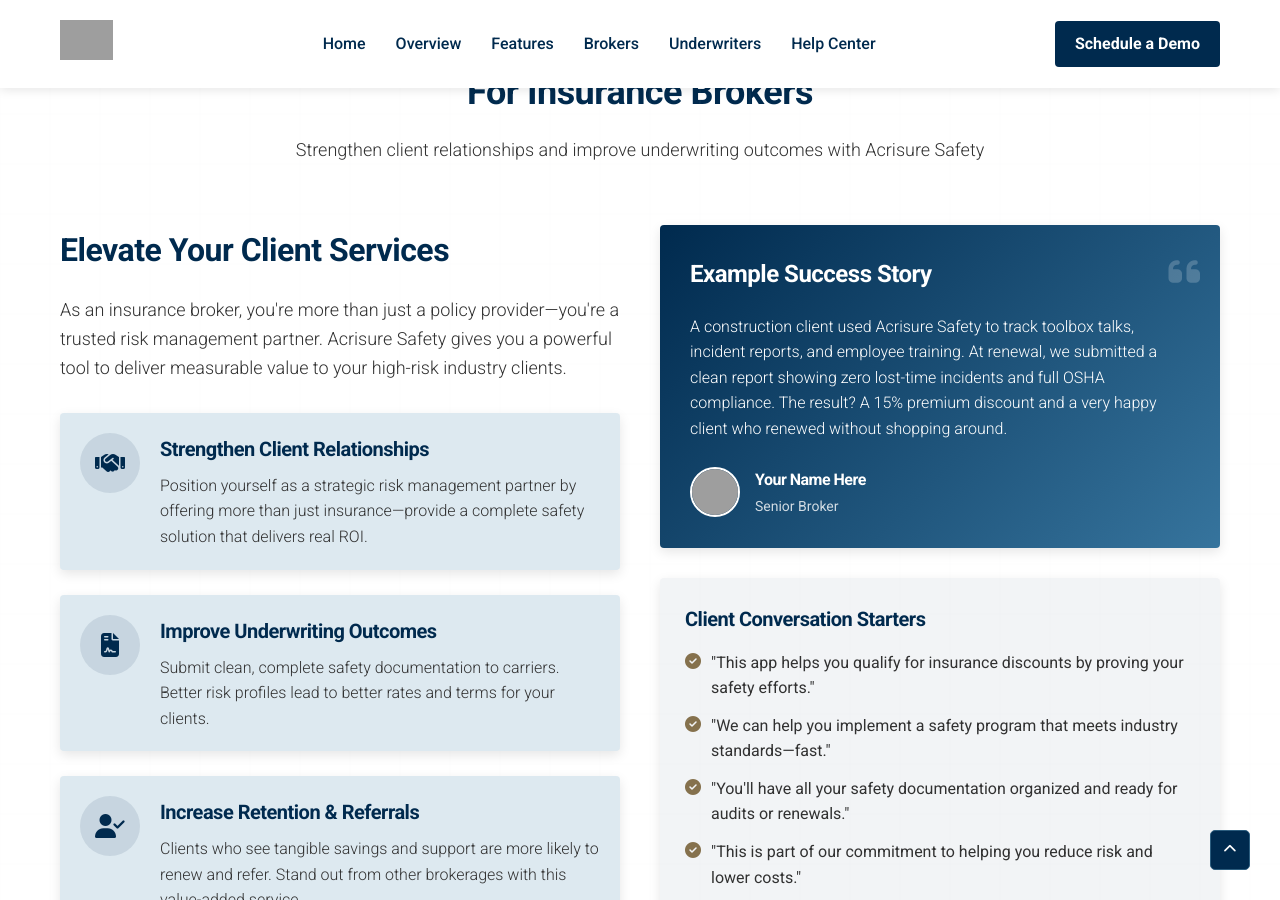
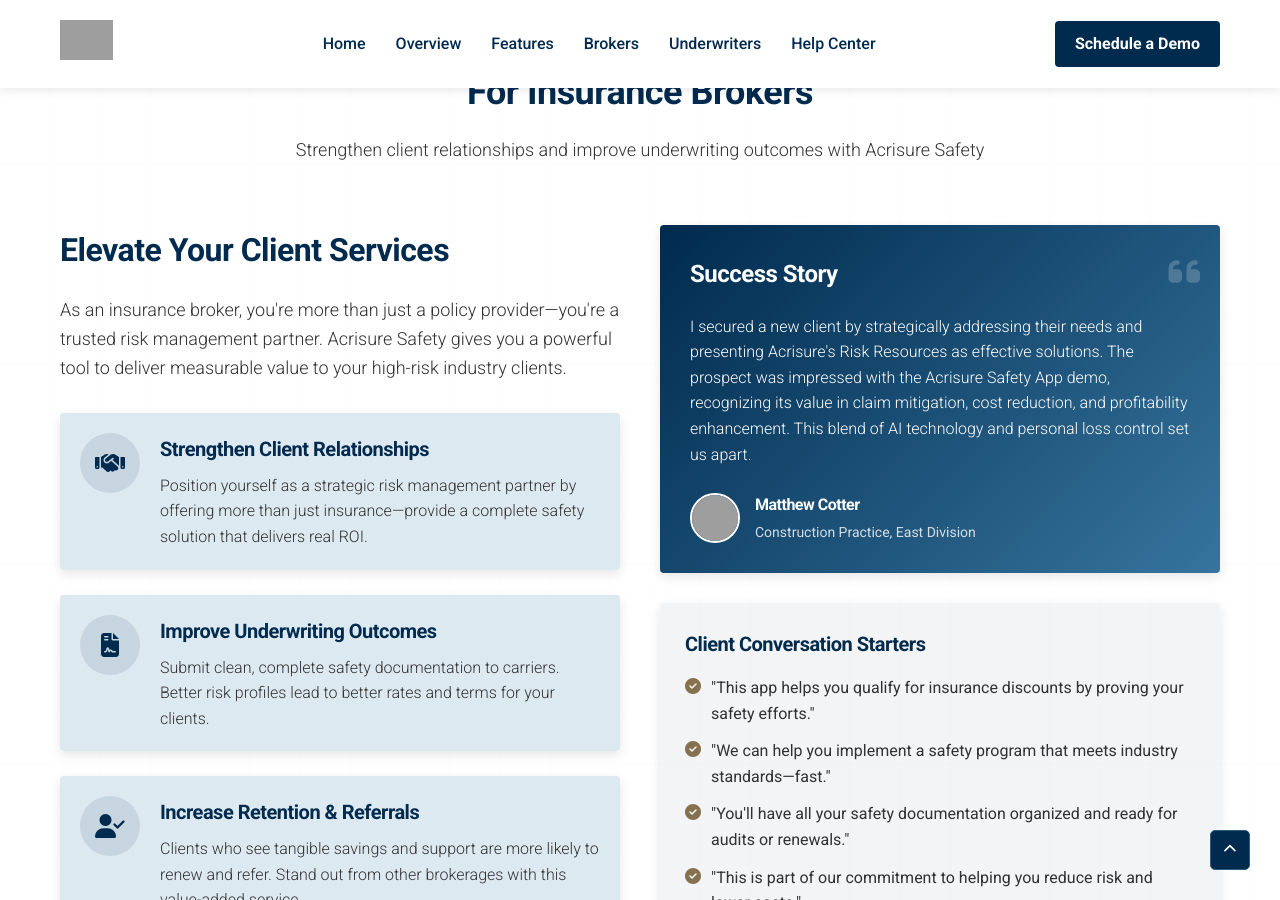
Before and after one commit to ranes-inc/acrisure-safety-site, a Jekyll site: the page index.html, which Jekyll copies as it is, in a window 1280 px wide and 900 px high, scrolled down 5483 px. Built offline with Jekyll 4.4.1, drawn with Linux system fonts in a browser that asks for light colours; grey boxes are pictures that could not be loaded.

Commit message:
Testimonial

```diff
--- a/index.html
+++ b/index.html
@@ -2302,19 +2302,24 @@
                 </div>
 
                 <div class="broker-case-study">
+
+
+
+
                     <div class="case-study-card">
-                        <h3>Example Success Story</h3>
+                        <h3>Success Story</h3>
                         <div class="quote-mark"><i class="fas fa-quote-left"></i></div>
-                        <p class="case-study-text">A construction client used Acrisure Safety to track toolbox talks,
-                            incident reports, and employee training. At renewal, we submitted a clean report showing
-                            zero lost-time incidents and full OSHA compliance. The result? A 15% premium discount and a
-                            very happy client who renewed without shopping around.</p>
+                        <p class="case-study-text">I secured a new client by strategically addressing their needs and
+                            presenting Acrisure's Risk Resources as effective solutions.
+                            The prospect was impressed with the Acrisure Safety App demo, recognizing its value in claim
+                            mitigation, cost reduction, and profitability enhancement.
+                            This blend of AI technology and personal loss control set us apart.</p>
                         <div class="case-study-author">
-                            <img src="https://images.unsplash.com/photo-1551836022-d5d88e9218df?ixlib=rb-4.0.3&ixid=M3wxMjA3fDB8MHxwaG90by1wYWdlfHx8fGVufDB8fHx8fA%3D%3D&auto=format&fit=crop&w=150&q=80"
-                                alt="Your Name Here">
+                            <img src="https://clockworksafety-public.s3.us-west-2.amazonaws.com/acrisuresafetycom/img/testimonial-matt-cotter.jpg"
+                                alt="Matthew Cotter">
                             <div>
-                                <h4>Your Name Here</h4>
-                                <p>Senior Broker</p>
+                                <h4>Matthew Cotter</h4>
+                                <p>Construction Practice, East Division</p>
                             </div>
                         </div>
                     </div>
```
Also changed, not shown: img/testimonial-matt-cotter.jpg (added).
